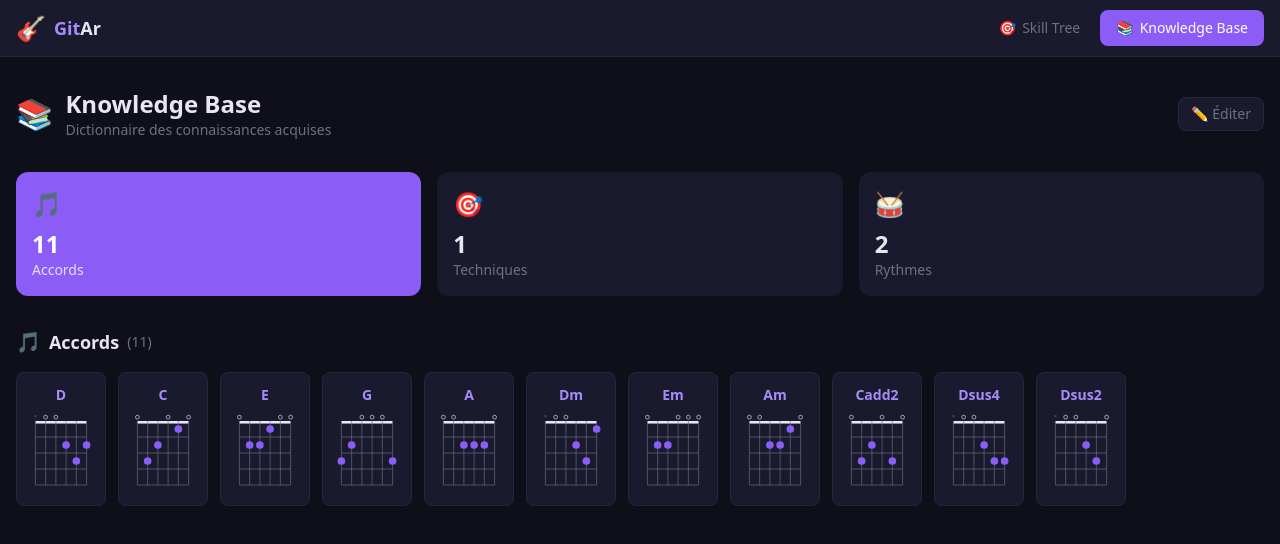
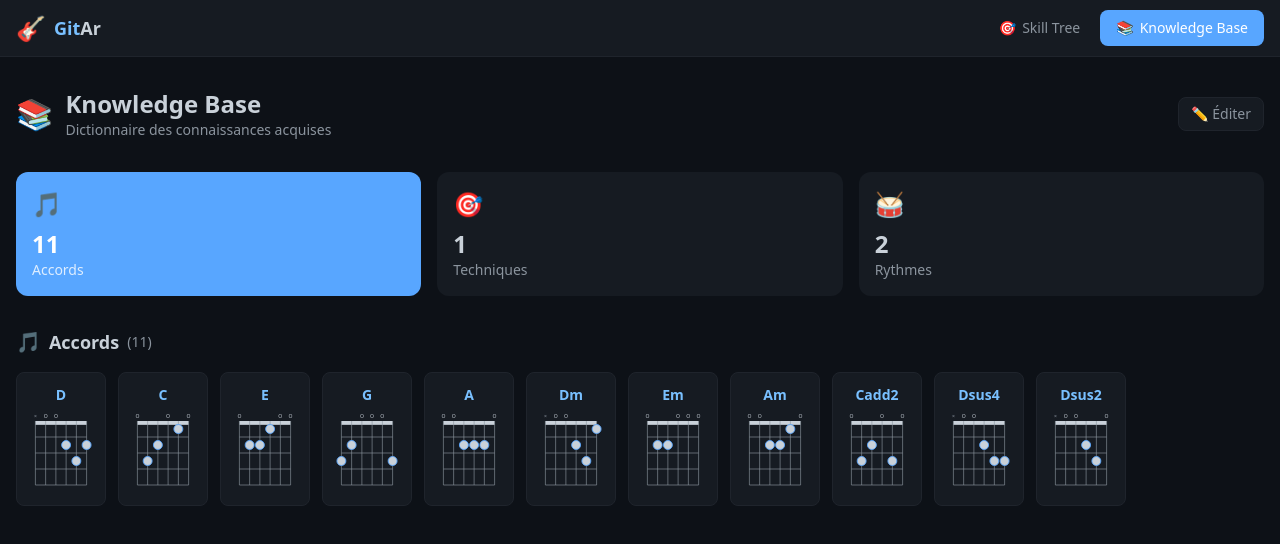
Before and after one commit to Corgidev42/GitAr, a Next.js app: page /knowledge in a window 1280 px wide. Shown: the top 544 px of the page. Built offline with nearby package versions, Linux system fonts and the light colour scheme.

Commit message:
style(theme): palette inspirée GitHub; style(chords): diagrammes proches des PDF

```diff
--- a/src/app/globals.css
+++ b/src/app/globals.css
@@ -1,15 +1,15 @@
 @import "tailwindcss";
 
 :root {
-  --background: #0f0f1a;
-  --foreground: #e8e6f0;
-  --accent: #8b5cf6;
-  --accent-light: #a78bfa;
-  --surface: #1a1a2e;
-  --surface-light: #252540;
+  --background: #0D1117;
+  --foreground: #C9D1D9;
+  --accent: #58A6FF;
+  --accent-light: #79C0FF;
+  --surface: #161B22;
+  --surface-light: #1F242C;
   --success: #22c55e;
   --warning: #f59e0b;
-  --muted: #6b7280;
+  --muted: #8B949E;
 }
 
 @theme inline {
--- a/src/app/knowledge/page.tsx
+++ b/src/app/knowledge/page.tsx
@@ -243,7 +243,7 @@ function ChordDiagram({ name }: { name: string }) {
       <span className="text-sm font-bold text-[var(--accent-light)] mb-2">{name}</span>
       <svg viewBox="0 0 50 60" className="w-16 h-20">
         {/* Nut */}
-        <rect x="5" y="5" width="40" height="2" fill="var(--foreground)" />
+        <rect x="5" y="5" width="40" height="3" fill="var(--foreground)" />
         {/* Strings */}
         {[0, 1, 2, 3, 4, 5].map((s) => (
           <line key={`s${s}`} x1={5 + s * 8} y1="5" x2={5 + s * 8} y2="55" stroke="var(--muted)" strokeWidth="0.5" />
@@ -256,7 +256,9 @@ function ChordDiagram({ name }: { name: string }) {
         {chord?.frets.map((fret, string) => {
           if (fret === 0) {
             return (
-              <circle key={string} cx={5 + string * 8} cy="2" r="1.5" fill="none" stroke="var(--foreground)" strokeWidth="0.5" />
+              <text key={string} x={5 + string * 8} y="3" textAnchor="middle" fontSize="4" fill="var(--foreground)">
+                O
+              </text>
             );
           }
           if (fret === -1) {
@@ -267,7 +269,7 @@ function ChordDiagram({ name }: { name: string }) {
             );
           }
           return (
-            <circle key={string} cx={5 + string * 8} cy={fret * 12.5 - 1.25} r="3" fill="var(--accent)" />
+            <circle key={string} cx={5 + string * 8} cy={fret * 12.5 - 1.25} r="3.5" fill="var(--foreground)" stroke="var(--accent)" strokeWidth="0.7" />
           );
         })}
         {/* If no chord diagram available */}
```
